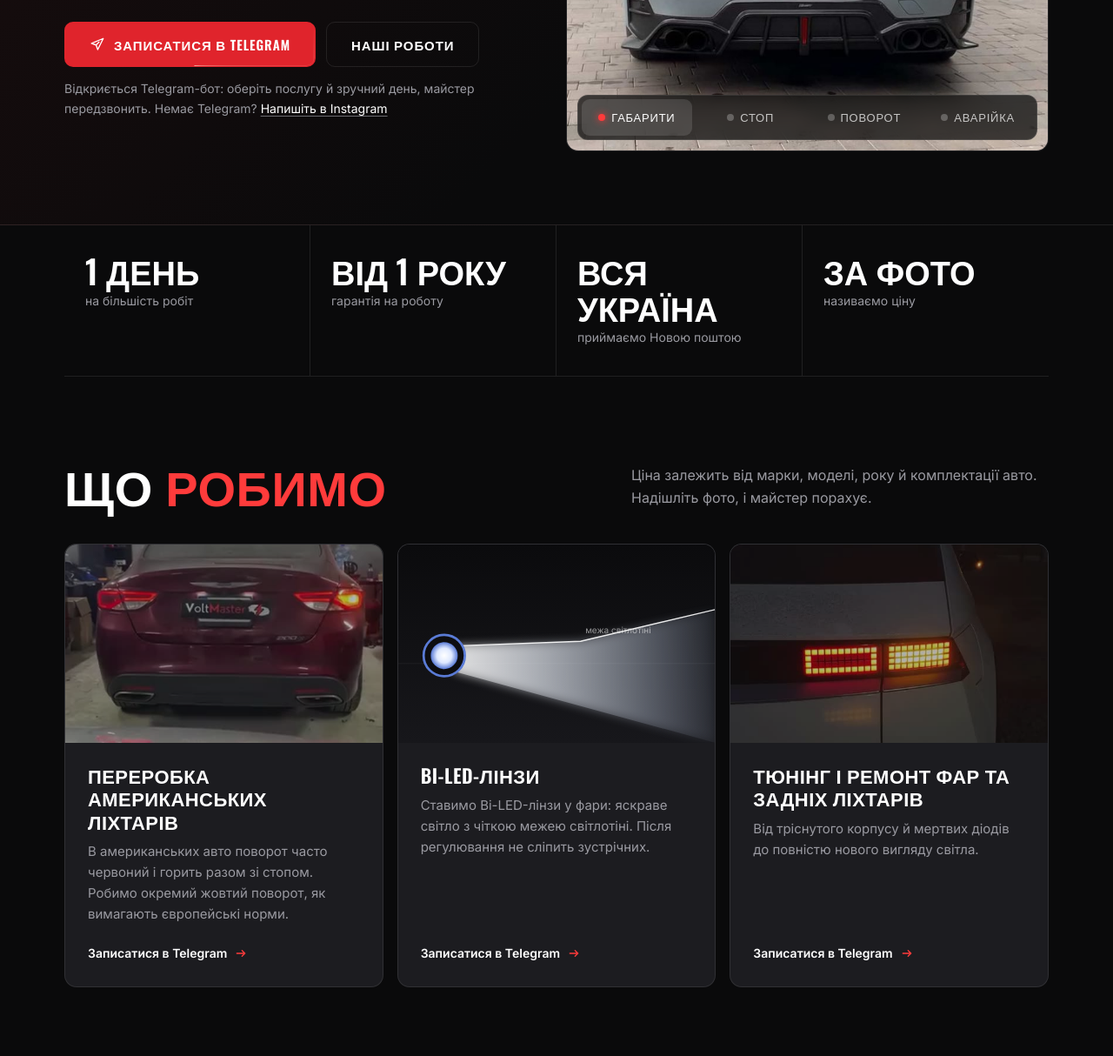
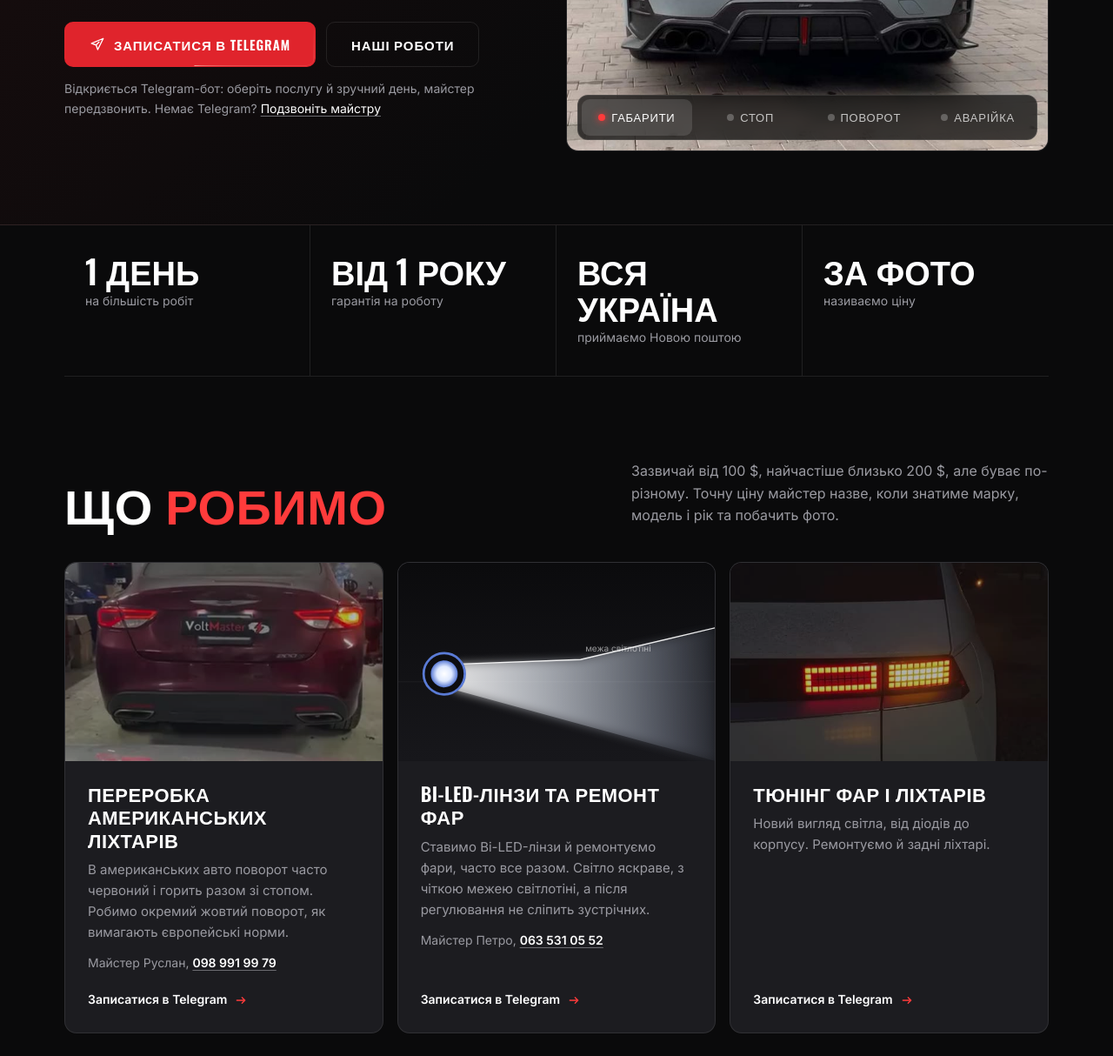
Before and after one commit to Ddrakkx/voltmaster-site, a plain HTML site: page index.html in a window 1280 px wide. Shown: the part 479-1693 px from the top of the page at 87% size. Drawn offline with nearby package versions, Linux system fonts and the light colour scheme.

Commit message:
Телефони майстрів, ціни, Bi-LED разом з ремонтом фар, пояснення оцінки за фото
Co-Authored-By: Claude Opus 5.5 <noreply@anthropic.com>

```diff
--- a/index.html
+++ b/index.html
@@ -27,6 +27,7 @@
   "image": "media/og.jpg",
   "address": { "@type": "PostalAddress", "streetAddress": "вул. Центральна, 41", "addressLocality": "Корнин", "addressRegion": "Рівненська область", "addressCountry": "UA" },
   "geo": { "@type": "GeoCoordinates", "latitude": 50.5596886, "longitude": 26.2871954 },
+  "telephone": ["+380989919979", "+380635310552"],
   "openingHours": "Mo-Fr 09:00-20:00",
   "areaServed": "UA",
   "paymentAccepted": "Cash, Credit Card, Invoice",
@@ -86,6 +87,7 @@ h1, h2, h3 { font-family: Oswald, Impact, sans-serif; font-weight: 600; letter-s
 .btn-ghost:hover { border-color: var(--red); }
 .btn-ghost:active { background: var(--red-soft); }
 .link { color: var(--text); text-decoration: underline; text-decoration-color: var(--muted-2); text-underline-offset: 3px; transition: text-decoration-color .18s var(--ease), color .18s var(--ease); }
+a[href^="tel:"] { white-space: nowrap; }
 .link:hover { text-decoration-color: var(--red); }
 
 /* ---------- шапка */
@@ -271,6 +273,8 @@ html[data-theme="light"] .led-strip { --led-off: rgba(40,35,20,.1); }
 .svc-body { padding: 24px 26px 26px; display: flex; flex-direction: column; flex: 1; }
 .svc h3 { margin: 0 0 10px; font-size: 22px; line-height: 1.2; text-transform: uppercase; letter-spacing: .02em; }
 .svc p { margin: 0 0 22px; color: var(--muted); font-size: 15px; }
+.svc .svc-who { margin: -10px 0 20px; font-size: 14px; color: var(--muted); }
+.svc .svc-who a { margin: 0; display: inline; color: var(--text); font-weight: 600; text-decoration: underline; text-decoration-color: var(--muted-2); text-underline-offset: 3px; }
 .svc a { margin-top: auto; align-self: flex-start; color: var(--text); font-weight: 600; font-size: 14px; text-decoration: none; display: inline-flex; gap: 8px; align-items: center; }
 .svc a svg { width: 16px; height: 16px; color: var(--red); transition: transform .18s var(--ease); }
 .svc a:hover svg { transform: translateX(4px); }
@@ -351,7 +355,7 @@ html[data-theme="light"] .closing { background: linear-gradient(120deg, #f1d6d2,
 .site-footer { border-top: 1px solid var(--border); padding: 32px 0 40px; color: var(--muted); font-size: 14px; }
 .footer-in { display: flex; flex-wrap: wrap; gap: 16px 32px; justify-content: space-between; align-items: center; }
 .footer-in nav { display: flex; gap: 20px; flex-wrap: wrap; }
-.footer-in a { text-decoration: none; transition: color .18s var(--ease); }
+.footer-in a { white-space: nowrap; text-decoration: none; transition: color .18s var(--ease); }
 .footer-in a:hover { color: var(--text); }
 
 /* мобільна нижня панель */
@@ -435,6 +439,7 @@ html[data-theme="light"] .closing { background: linear-gradient(120deg, #f1d6d2,
     <symbol id="i-box" viewBox="0 0 24 24"><g fill="none" stroke="currentColor" stroke-width="1.8" stroke-linejoin="round"><path d="m12 3 8 4.5v9L12 21l-8-4.5v-9L12 3Z"/><path d="m4 7.5 8 4.5 8-4.5M12 12v9"/></g></symbol>
     <symbol id="i-wrench" viewBox="0 0 24 24"><path fill="none" stroke="currentColor" stroke-width="1.8" stroke-linecap="round" stroke-linejoin="round" d="M14.7 6.3a4 4 0 0 0 5 5L21 13l-1.3 1.3-1.4-1.4-6.9 6.9a2.1 2.1 0 0 1-3-3l6.9-6.9-1.4-1.4L15.2 7l-.5-.7ZM14.7 6.3 17 4"/></symbol>
     <symbol id="i-check" viewBox="0 0 24 24"><g fill="none" stroke="currentColor" stroke-width="1.8" stroke-linecap="round" stroke-linejoin="round"><circle cx="12" cy="12" r="9"/><path d="m8 12 2.8 2.8L16 9.5"/></g></symbol>
+    <symbol id="i-phone" viewBox="0 0 24 24"><path fill="none" stroke="currentColor" stroke-width="1.8" stroke-linejoin="round" d="M5 3h4l2 5-2.5 1.5a11 11 0 0 0 6 6L16 13l5 2v4a2 2 0 0 1-2 2A16 16 0 0 1 3 5a2 2 0 0 1 2-2Z"/></symbol>
     <symbol id="i-clock" viewBox="0 0 24 24"><g fill="none" stroke="currentColor" stroke-width="1.8" stroke-linecap="round"><circle cx="12" cy="12" r="9"/><path d="M12 7v5l3 2"/></g></symbol>
     <symbol id="i-insta" viewBox="0 0 24 24"><g fill="none" stroke="currentColor" stroke-width="1.8"><rect x="3.5" y="3.5" width="17" height="17" rx="5"/><circle cx="12" cy="12" r="4"/><circle cx="17.2" cy="6.8" r=".6" fill="currentColor"/></g></symbol>
   </defs>
@@ -475,7 +480,7 @@ html[data-theme="light"] .closing { background: linear-gradient(120deg, #f1d6d2,
           <a class="btn btn-red btn-ring" href="https://t.me/voltmaster_demo_bot" target="_blank" rel="noopener"><svg aria-hidden="true"><use href="#i-send"/></svg>Записатися в Telegram</a>
           <a class="btn btn-ghost" href="#works">Наші роботи</a>
         </div>
-        <p class="hero-note">Відкриється Telegram-бот: оберіть послугу й зручний день, майстер передзвонить. Немає Telegram? <a class="link" href="https://ig.me/m/voltmaster.rv" target="_blank" rel="noopener">Напишіть в Instagram</a></p>
+        <p class="hero-note">Відкриється Telegram-бот: оберіть послугу й зручний день, майстер передзвонить. Немає Telegram? <a class="link" href="#contacts">Подзвоніть майстру</a></p>
       </div>
       <figure class="hero-photo is-off">
         <div class="hero-stage">
@@ -516,7 +521,7 @@ html[data-theme="light"] .closing { background: linear-gradient(120deg, #f1d6d2,
     <div class="wrap">
       <div class="section-head">
         <h2>Що <span class="accent">робимо</span></h2>
-        <p>Ціна залежить від марки, моделі, року й комплектації авто. Надішліть фото, і майстер порахує.</p>
+        <p>Зазвичай від 100&nbsp;$, найчастіше близько 200&nbsp;$, але буває по-різному. Точну ціну майстер назве, коли знатиме марку, модель і рік та побачить фото.</p>
       </div>
       <div class="services">
         <article class="svc">
@@ -524,6 +529,7 @@ html[data-theme="light"] .closing { background: linear-gradient(120deg, #f1d6d2,
           <div class="svc-body">
             <h3>Переробка американських ліхтарів</h3>
             <p>В американських авто поворот часто червоний і горить разом зі стопом. Робимо окремий жовтий поворот, як вимагають європейські норми.</p>
+            <p class="svc-who">Майстер Руслан, <a href="tel:+380989919979">098 991 99 79</a></p>
             <a href="https://t.me/voltmaster_demo_bot" target="_blank" rel="noopener">Записатися в Telegram <svg aria-hidden="true"><use href="#i-arrow"/></svg></a>
           </div>
         </article>
@@ -547,16 +553,17 @@ html[data-theme="light"] .closing { background: linear-gradient(120deg, #f1d6d2,
             </svg>
           </div>
           <div class="svc-body">
-            <h3>Bi-LED-лінзи</h3>
-            <p>Ставимо Bi-LED-лінзи у фари: яскраве світло з чіткою межею світлотіні. Після регулювання не сліпить зустрічних.</p>
+            <h3>Bi-LED-лінзи та ремонт фар</h3>
+            <p>Ставимо Bi-LED-лінзи й ремонтуємо фари, часто все разом. Світло яскраве, з чіткою межею світлотіні, а після регулювання не сліпить зустрічних.</p>
+            <p class="svc-who">Майстер Петро, <a href="tel:+380635310552">063 531 05 52</a></p>
             <a href="https://t.me/voltmaster_demo_bot" target="_blank" rel="noopener">Записатися в Telegram <svg aria-hidden="true"><use href="#i-arrow"/></svg></a>
           </div>
         </article>
         <article class="svc">
           <div class="svc-media"><img src="media/work-06.jpg" alt="Hyundai Ioniq 5 із піксельними задніми ліхтарями" loading="lazy" width="540" height="960" style="object-position:50% 40%"></div>
           <div class="svc-body">
-            <h3>Тюнінг і ремонт фар та задніх ліхтарів</h3>
-            <p>Від тріснутого корпусу й мертвих діодів до повністю нового вигляду світла.</p>
+            <h3>Тюнінг фар і ліхтарів</h3>
+            <p>Новий вигляд світла, від діодів до корпусу. Ремонтуємо й задні ліхтарі.</p>
             <a href="https://t.me/voltmaster_demo_bot" target="_blank" rel="noopener">Записатися в Telegram <svg aria-hidden="true"><use href="#i-arrow"/></svg></a>
           </div>
         </article>
@@ -599,7 +606,7 @@ html[data-theme="light"] .closing { background: linear-gradient(120deg, #f1d6d2,
         <div class="led-strip steps-led" data-static aria-hidden="true"></div>
         <ol class="steps">
           <li class="step"><div class="step-top"><span class="step-ic"><svg aria-hidden="true"><use href="#i-chat"/></svg></span><span class="step-n">01</span></div><h3>Заявка</h3><p>У Telegram-боті: послуга, авто, місто, наскільки терміново й зручний день. Майстер передзвонить і підтвердить</p></li>
-          <li class="step"><div class="step-top"><span class="step-ic"><svg aria-hidden="true"><use href="#i-camera"/></svg></span><span class="step-n">02</span></div><h3>Оцінка за фото</h3><p>Майстер дивиться фото й називає ціну</p></li>
+          <li class="step"><div class="step-top"><span class="step-ic"><svg aria-hidden="true"><use href="#i-camera"/></svg></span><span class="step-n">02</span></div><h3>Оцінка</h3><p>Напишіть марку, модель і рік. Навіть однакові авто бувають у різних комплектаціях, тому просимо фото, так ціна буде точною</p></li>
           <li class="step"><div class="step-top"><span class="step-ic"><svg aria-hidden="true"><use href="#i-box"/></svg></span><span class="step-n">03</span></div><h3>Приїзд або пошта</h3><p>Приїжджаєте в Корнин або надсилаєте фари й ліхтарі</p></li>
           <li class="step"><div class="step-top"><span class="step-ic"><svg aria-hidden="true"><use href="#i-wrench"/></svg></span><span class="step-n">04</span></div><h3>Робота</h3><p>Здебільшого за 1 день. Коротку роботу можна почекати на місці</p></li>
           <li class="step"><div class="step-top"><span class="step-ic"><svg aria-hidden="true"><use href="#i-check"/></svg></span><span class="step-n">05</span></div><h3>Готово</h3><p>Показуємо, як світить, і даємо гарантію щонайменше рік</p></li>
@@ -612,14 +619,14 @@ html[data-theme="light"] .closing { background: linear-gradient(120deg, #f1d6d2,
     <div class="wrap">
       <div class="section-head"><h2>Часті <span class="accent">запитання</span></h2></div>
       <div class="faq">
-        <details><summary>Яка ціна?<svg aria-hidden="true"><use href="#i-plus"/></svg></summary><div class="ans"><p>Ціна залежить від марки, моделі, року й комплектації авто. Напишіть нам або надішліть фото в бот, і майстер порахує.</p></div></details>
+        <details><summary>Яка ціна?<svg aria-hidden="true"><use href="#i-plus"/></svg></summary><div class="ans"><p>Зазвичай від 100&nbsp;$, найчастіше близько 200&nbsp;$, але буває по-різному. Точна ціна залежить від марки, моделі, року й комплектації: навіть в однакових авто оптика буває різна. Тому напишіть марку, модель і рік та надішліть фото фар чи ліхтарів, і майстер порахує.</p></div></details>
         <details><summary>Скільки триває робота?<svg aria-hidden="true"><use href="#i-plus"/></svg></summary><div class="ans"><p>Здебільшого 1 день. Точний час майстер назве, коли побачить авто.</p></div></details>
         <details><summary>Чи можна почекати на місці?<svg aria-hidden="true"><use href="#i-plus"/></svg></summary><div class="ans"><p>Так, на коротких роботах можна дочекатися. Про довші попередимо заздалегідь.</p></div></details>
         <details><summary>Чи є гарантія?<svg aria-hidden="true"><use href="#i-plus"/></svg></summary><div class="ans"><p>Так, гарантія на роботу щонайменше рік.</p></div></details>
         <details><summary>Як можна оплатити?<svg aria-hidden="true"><use href="#i-plus"/></svg></summary><div class="ans"><p>Готівкою, карткою або безготівково на рахунок ФОП.</p></div></details>
         <details><summary>Чи можна надіслати поштою?<svg aria-hidden="true"><use href="#i-plus"/></svg></summary><div class="ans"><p>Так, приймаємо фари й ліхтарі Новою поштою з усієї України. Залиште заявку, і майстер напише, куди надсилати.</p></div></details>
         <details><summary>Чи буває знижка?<svg aria-hidden="true"><use href="#i-plus"/></svg></summary><div class="ans"><p>Так, якщо ліхтарі можуть полежати в нас тиждень чи довше, зробимо дешевше. Деталі уточнить майстер.</p></div></details>
-        <details><summary>У мене немає Telegram<svg aria-hidden="true"><use href="#i-plus"/></svg></summary><div class="ans"><p>Напишіть нам в <a class="link" href="https://ig.me/m/voltmaster.rv" target="_blank" rel="noopener">Instagram Direct</a>, відповімо там.</p></div></details>
+        <details><summary>У мене немає Telegram<svg aria-hidden="true"><use href="#i-plus"/></svg></summary><div class="ans"><p>Подзвоніть майстру. Задні ліхтарі й жовті повороти: Руслан, <a class="link" href="tel:+380989919979">098 991 99 79</a>. Передні фари й Bi-LED: Петро, <a class="link" href="tel:+380635310552">063 531 05 52</a>. Або напишіть в <a class="link" href="https://ig.me/m/voltmaster.rv" target="_blank" rel="noopener">Instagram</a>.</p></div></details>
       </div>
     </div>
   </section>
@@ -630,11 +637,13 @@ html[data-theme="light"] .closing { background: linear-gradient(120deg, #f1d6d2,
       <div class="contact">
         <div class="contact-card">
           <div class="contact-row"><svg aria-hidden="true"><use href="#i-pin"/></svg><div><b>Корнин, вул. Центральна, 41</b><span>Біля Рівного</span></div></div>
+          <div class="contact-row"><svg aria-hidden="true"><use href="#i-phone"/></svg><div><b><a class="link" href="tel:+380989919979">098 991 99 79</a></b><span>Руслан: задні ліхтарі, жовті повороти</span></div></div>
+          <div class="contact-row"><svg aria-hidden="true"><use href="#i-phone"/></svg><div><b><a class="link" href="tel:+380635310552">063 531 05 52</a></b><span>Петро: передні фари, Bi-LED</span></div></div>
           <div class="contact-row"><svg aria-hidden="true"><use href="#i-clock"/></svg><div><b>пн–пт, 9:00–20:00</b><span>Вихідні: субота й неділя</span></div></div>
           <div class="contact-actions">
             <a class="btn btn-red" href="https://t.me/voltmaster_demo_bot" target="_blank" rel="noopener"><svg aria-hidden="true"><use href="#i-send"/></svg>Записатися в Telegram</a>
             <a class="btn btn-ghost" href="https://maps.app.goo.gl/CvHZXUUz2emazCJp6" target="_blank" rel="noopener"><svg aria-hidden="true"><use href="#i-pin"/></svg>Маршрут і відгуки в Google</a>
-            <p class="alt-contact">Немає Telegram? <a class="link" href="https://ig.me/m/voltmaster.rv" target="_blank" rel="noopener">Напишіть в Instagram</a></p>
+            <p class="alt-contact">Немає Telegram? Подзвоніть або <a class="link" href="https://ig.me/m/voltmaster.rv" target="_blank" rel="noopener">напишіть в Instagram</a></p>
           </div>
         </div>
         <div class="map">
@@ -664,7 +673,7 @@ html[data-theme="light"] .closing { background: linear-gradient(120deg, #f1d6d2,
 
 <footer class="site-footer">
   <div class="wrap footer-in">
-    <span>© Volt Master, Корнин, вул. Центральна, 41</span>
+    <span>© Volt Master, Корнин, вул. Центральна, 41 · <a href="tel:+380989919979">098 991 99 79</a> · <a href="tel:+380635310552">063 531 05 52</a></span>
     <nav aria-label="Посилання">
       <a href="https://t.me/voltmaster_demo_bot" target="_blank" rel="noopener">Telegram</a>
       <a href="https://www.instagram.com/voltmaster.rv/" target="_blank" rel="noopener">Instagram</a>
```
